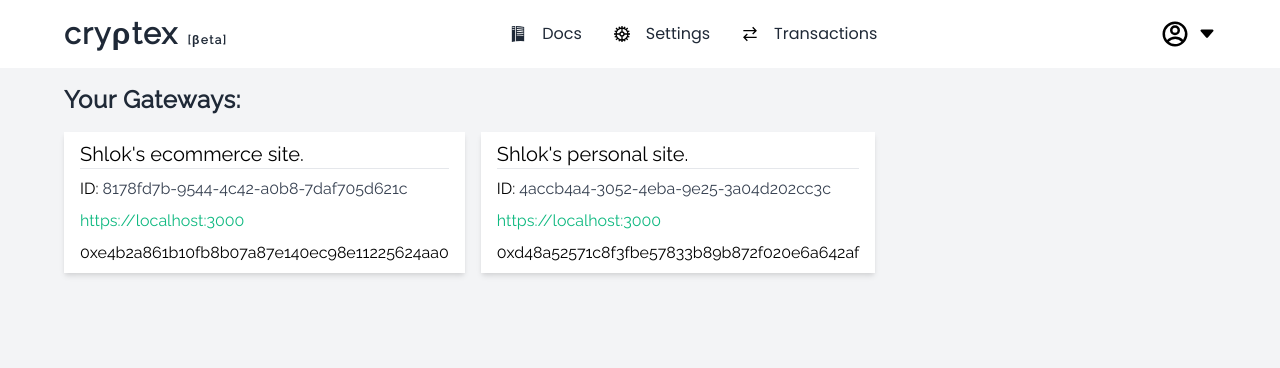
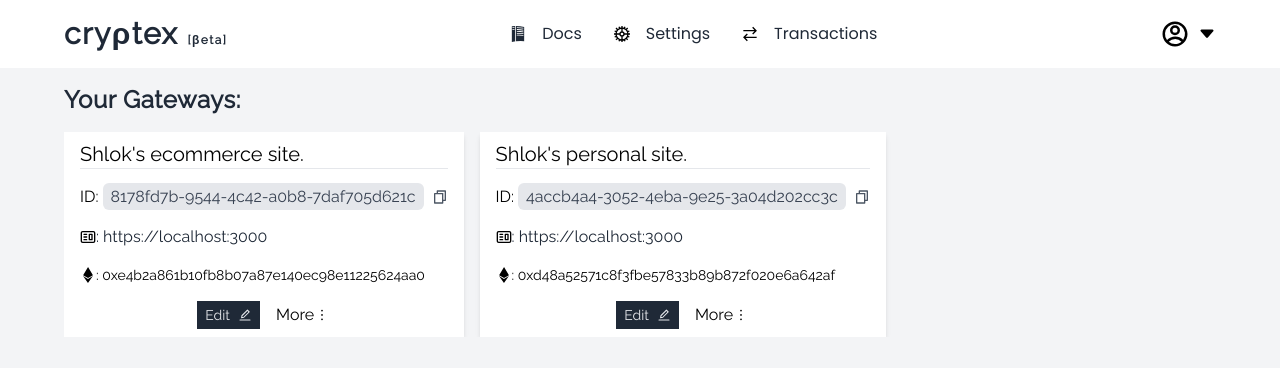
Before and after one commit to shl0k28/graphene-pay, a React (Create React App) app: page /dashboard in a window 1280 px wide. Shown: the top 368 px of the page. Built offline with nearby package versions, Linux system fonts and the light colour scheme; no server answers; sample sign-in values are in the browser's storage; what @portis/web3 would draw is missing.

Commit message:
Edited Details Card

```diff
--- a/src/components/dashboard/UserApps.tsx
+++ b/src/components/dashboard/UserApps.tsx
@@ -1,5 +1,10 @@
 import React from 'react'
+import { SiEthereum } from 'react-icons/si'
+import { CgWebsite } from 'react-icons/cg'
 import { v4 as uuidv4} from 'uuid'
+import { GrCopy } from 'react-icons/gr'
+import { RiFileCopyLine } from 'react-icons/ri'
+import { AiOutlineEdit, AiOutlineMore } from 'react-icons/ai'
 
 const gateways = [
     {
@@ -15,7 +20,7 @@ const gateways = [
         client_id: uuidv4(),
         eth_address: '0xd48a52571c8f3fbe57833b89b872f020e6a642af',
         name: `Shlok's personal site.`
-    }
+    },
 ]
 
 const UserApps: React.FC = () => {
@@ -25,15 +30,32 @@ const UserApps: React.FC = () => {
                 Your Gateways:
             </h1>
             <section>
-                <div className="flex space-x-4">
+                <div className="flex space-x-4 overflow-x-auto">
                     {
                         gateways.map((app) => {
                             return(
-                                <div key={app.gateway_id} className="space-y-2 px-4 py-2 bg-white shadow-md">
+                                <div key={app.gateway_id} className="space-y-4 px-4 py-2 bg-white shadow-md">
                                     <h1 className="text-xl border-b font-medium">{app.name}</h1>
-                                    <p>ID: <span className="text-gray-700">{app.client_id}</span></p>
-                                    <p className="text-green-500">{app.website}</p>
-                                    <p>{app.eth_address}</p>
+                                    <div className="flex items-center space-x-2">
+                                        <p>ID: <span className="text-gray-700 bg-gray-200 px-2 py-1 rounded-md">{app.client_id}</span></p>
+                                        <RiFileCopyLine className="text-gray-600 cursor-pointer"/>
+                                    </div>
+                                    <div className="flex items-center">
+                                        <CgWebsite />
+                                        <p className="text-gray-800">: {app.website}</p>
+                                    </div>
+                                    <div className="flex items-center">
+                                        <SiEthereum />
+                                        <p className="text-sm">: {app.eth_address}</p>
+                                    </div>
+                                    <div className="flex items-center justify-center space-x-4">
+                                        <button className="flex items-center bg-gray-800 px-2 py-1 text-sm text-gray-200">
+                                            Edit <AiOutlineEdit className="ml-2"/>
+                                        </button>
+                                        <button className="flex items-center">
+                                            More <AiOutlineMore />
+                                        </button>
+                                    </div>
                                 </div>
                             )
                         })
--- a/src/pages/Dashboard.tsx
+++ b/src/pages/Dashboard.tsx
@@ -7,7 +7,7 @@ const Dashboard: React.FC = () => {
     const { logout } = useAuth()
 
     return(
-        <div className="h-screen w-screen bg-gray-100">
+        <div className="h-screen w-screen bg-gray-100 overflow-x-hidden">
             <Topbar />
             <UserApps />
         </div>
```
